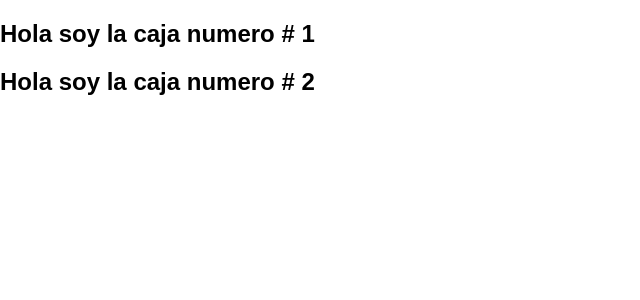
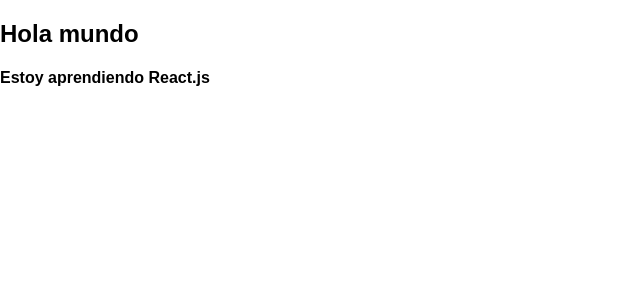
Before and after one commit to RoyMontoya/first-react-app, a React (Create React App) app: page / in a window 1280 px wide. Shown: the top 300 px of the page, without its empty margins (0-640 px from the left). Built offline with nearby package versions, Linux system fonts and the light colour scheme.

Commit message:
used to text and changed state

```diff
--- a/src/App.js
+++ b/src/App.js
@@ -3,22 +3,25 @@ import logo from './logo.svg';
 import './App.css';
 
 class App extends Component {
-  getBox(number){
-    return (
-      <div>
-        <h2>
-        {"Hola soy la caja numero # ".concat(number)}
-        </h2>
-      </div>
-    )
+  constructor(){
+    super();
+    this.state = {
+        text: "Hola mundo",
+        text2: "Estoy aprendiendo React.js"
+    };
+    this.onClick = this.onClick.bind(this)
+  }
+
+  onClick(e){
+    this.setState({text2: "El valor cambio"});
   }
 
 
   render() {
     return (
       <div >
-          {this.getBox(1)}
-          {this.getBox(2)}
+          <h2 onClick = {this.onClick}>{this.state.text}</h2>
+          <h4>{this.state.text2}</h4>
       </div>
     );
   }
```
